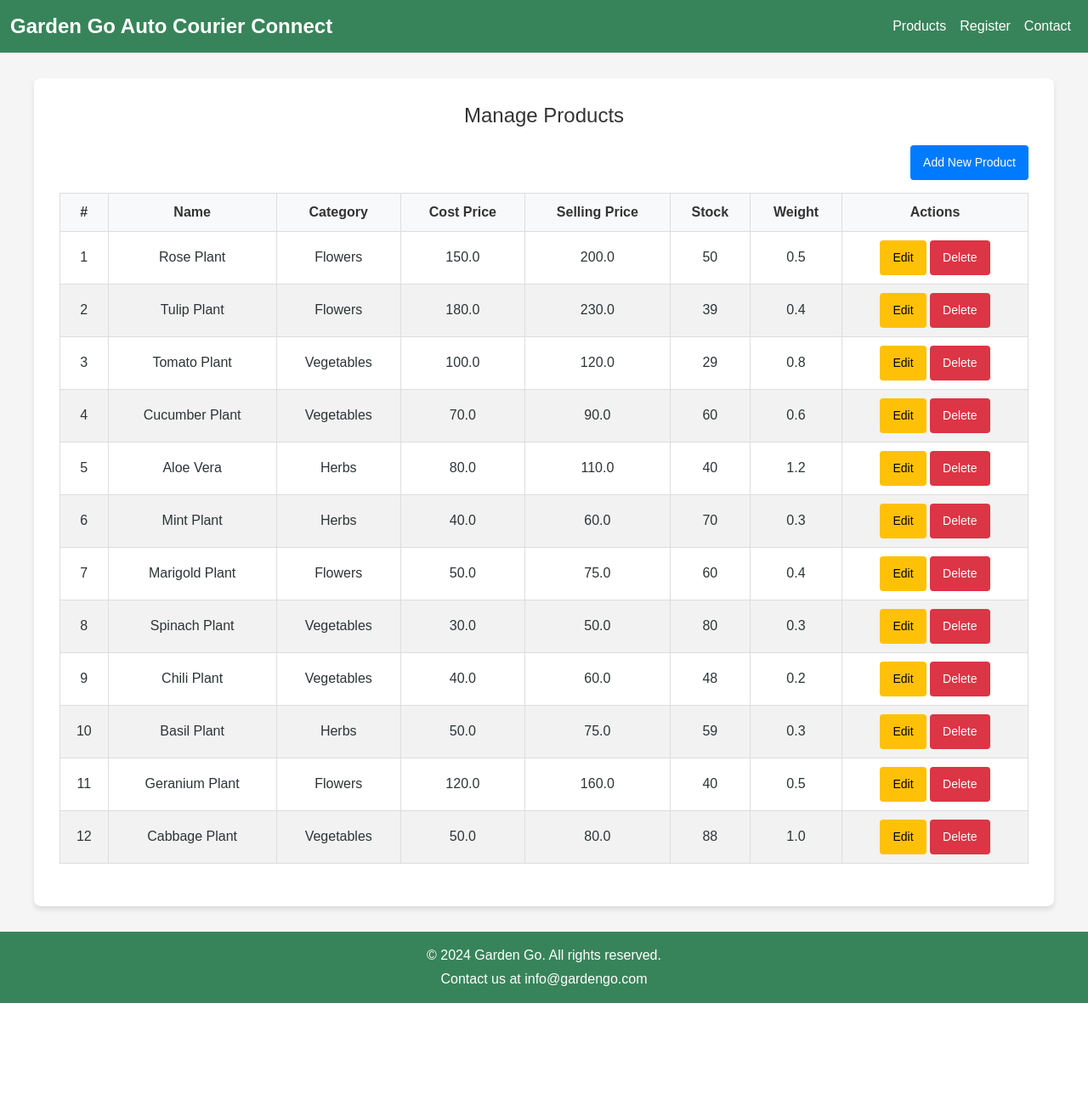
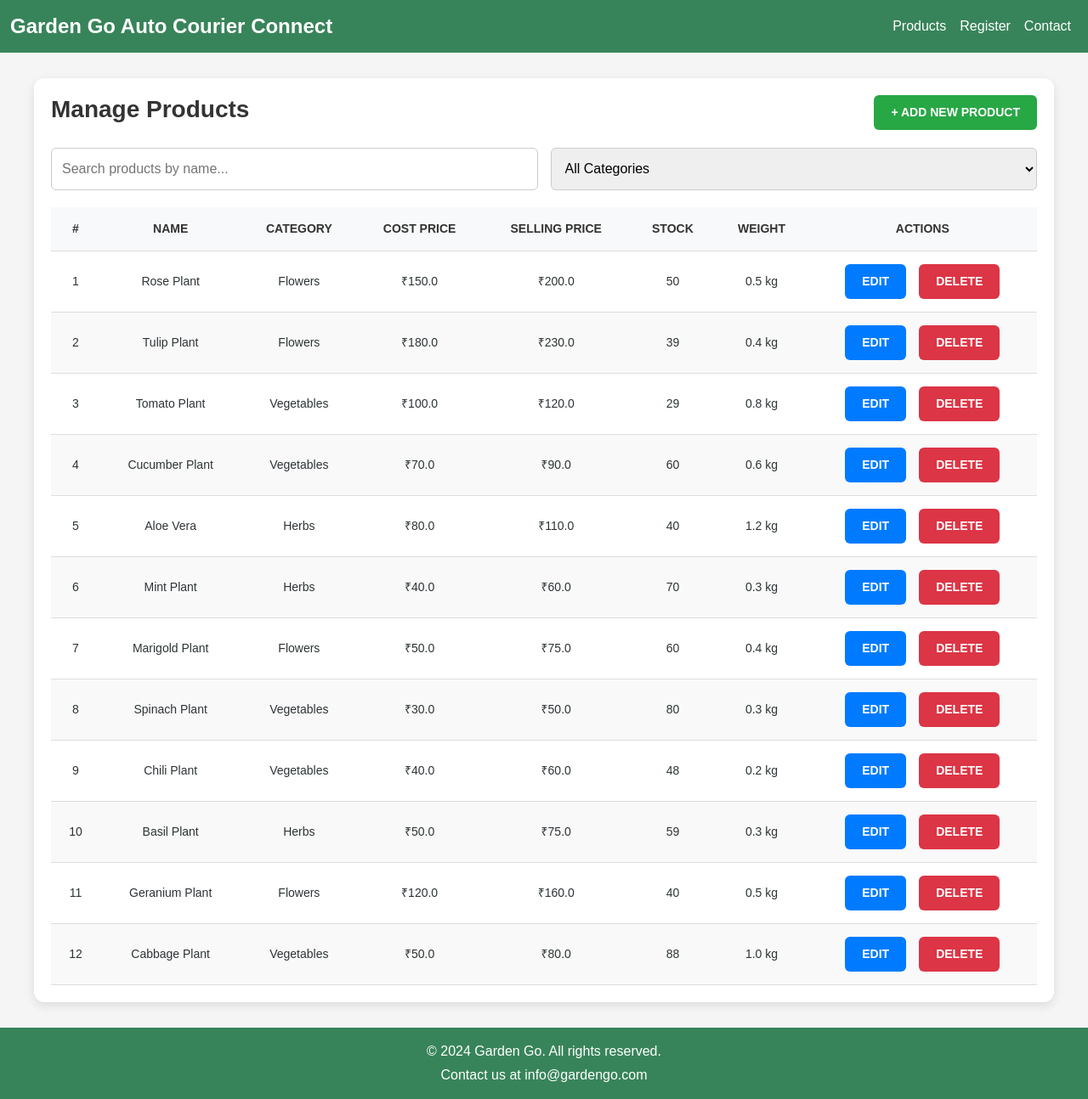
Before and after one commit to Minhaj-Tkc/Garden-Go-Auto-Courier-Connect, a Flask app: page /admin/products in a window 1280 px wide. Shown: the whole page at 85% size. Before the commit the page ends 1181 px from the top, so only its background shows below. Run offline with Flask 3, Linux system fonts and the light colour scheme; data comes from the database, SQL or seed files in the repository; both versions use the stored data as it was after the commit.

Commit message:
manage products page added

```diff
--- a/app/app.py
+++ b/app/app.py
@@ -3,7 +3,7 @@ from flask import Flask, abort, jsonify, render_template, redirect, url_for, fla
 from flask_sqlalchemy import SQLAlchemy
 from flask_login import LoginManager, login_user, logout_user, login_required, current_user
 from datetime import datetime, timedelta
-from models import db, User, Category, Product, Cart, CartItem, Order, OrderItem, Audit
+from models import db, User, Category, Product, Cart, CartItem, Order, OrderItem
 from forms import RegistrationForm, LoginForm, ProfileUpdateForm
 import os
 import requests
@@ -74,8 +74,7 @@ def login():
                 return redirect(url_for('dashboard'))
             else:
                 return redirect(url_for('dashboard'))
-
-        flash('Invalid email or password', 'danger')
+        flash('Invalid email or password', 'info')
     return render_template('login.html', form=form)
 
 
@@ -85,7 +84,7 @@ def update_profile(user_id):
     user = User.query.get_or_404(user_id)
 
     if user != current_user and not current_user.is_admin:
-        flash('You do not have permission to edit this profile.', 'danger')
+        flash('You do not have permission to edit this profile.', 'info')
         return redirect(url_for('home'))
 
     form = ProfileUpdateForm(obj=user)
@@ -117,7 +116,7 @@ def update_profile(user_id):
             return redirect(referrer or url_for('home'))
         except Exception as e:
             db.session.rollback()
-            flash(f'An error occurred: {e}', 'danger')
+            flash(f'An error occurred: {e}', 'info')
 
     return render_template('edit_profile.html', form=form, user=user, next=referrer)
 
@@ -336,7 +335,7 @@ def view_cart():
             country=current_user.country
         )
     except Exception as e:
-        flash("Shipping cost could not be calculated. Please check your details.", "danger")
+        flash("Shipping cost could not be calculated. Please check your details.", "info")
         total_shipping_cost = 0
 
     # Total price including shipping
@@ -467,7 +466,7 @@ def checkout():
     couriers = User.query.filter_by(role='Courier').all()
     print(couriers)
     if not couriers:
-        flash('No couriers are available at the moment. Please try again later.', 'danger')
+        flash('No couriers are available at the moment. Please try again later.', 'info')
         return redirect(url_for('view_cart'))
     assigned_courier = random.choice(couriers)
 
@@ -515,7 +514,7 @@ def checkout():
 def order_details(order_id):
     order = Order.query.get_or_404(order_id)
     if order.user_id != current_user.user_id:
-        flash('Unauthorized access to this order.', 'danger')
+        flash('Unauthorized access to this order.', 'info')
         return redirect(url_for('login'))
 
     return render_template('order_details.html', order=order)
@@ -534,7 +533,7 @@ def order_history():
 def order_status(order_id):
     order = Order.query.get_or_404(order_id)
     if order.user_id != current_user.user_id and current_user.role != "Admin":
-        flash("Unauthorized access", "danger")
+        flash("Unauthorized access", "info")
         return redirect(url_for("order_history"))
     return render_template("order_status.html", order=order)
 
--- a/app/static/css/admin/manage_products.css
+++ b/app/static/css/admin/manage_products.css
@@ -1,61 +1,80 @@
-/* General container styling */
+/* General Container Styling */
 .manage-products-container {
     max-width: 1200px;
     margin: 30px auto;
-    padding: 30px;
+    padding: 20px;
     background-color: #ffffff;
-    box-shadow: 0 4px 6px rgba(0, 0, 0, 0.1);
-    border-radius: 8px;
+    box-shadow: 0 4px 12px rgba(0, 0, 0, 0.1);
+    border-radius: 12px;
+    min-height: calc(100vh - 206px);
+}
+
+/* Header Section */
+.header {
+    display: flex;
+    justify-content: space-between;
+    align-items: center;
+    margin-bottom: 20px;
 }
 
 .page-title {
-    font-size: 24px;
-    margin-bottom: 20px;
+    font-size: 28px;
     color: #333;
-    text-align: center;
+    font-weight: bold;
 }
 
-.actions {
-    text-align: right;
-    margin-bottom: 15px;
+/* Buttons */
+.btn {
+    padding: 10px 20px;
+    font-size: 14px;
+    font-weight: bold;
+    text-transform: uppercase;
+    border: none;
+    border-radius: 6px;
+    cursor: pointer;
+    text-decoration: none;
+    color: #ffffff;
+    transition: background-color 0.3s ease;
 }
 
-.btn {
-    display: inline-block;
-    padding: 10px 15px;
-    font-size: 14px;
-    border: none;
-    border-radius: 4px;
-    text-decoration: none;
-    color: #ffffff;
-    cursor: pointer;
-    text-align: center;
+.btn-add {
+    background-color: #28a745;
 }
 
-.btn-primary {
-    background-color: #007bff;
-}
-
-.btn-primary:hover {
-    background-color: #0056b3;
+.btn-add:hover {
+    background-color: #218838;
 }
 
 .btn-edit {
-    background-color: #ffc107;
-    color: #000;
+    background-color: #007bff;
+    margin-right: 5px;
 }
 
 .btn-edit:hover {
-    background-color: #e0a800;
+    background-color: #0056b3;
 }
 
 .btn-delete {
     background-color: #dc3545;
-    color: #fff;
 }
 
 .btn-delete:hover {
     background-color: #c82333;
+}
+
+/* Search and Filter Section */
+.search-filter-section {
+    display: flex;
+    gap: 15px;
+    margin-bottom: 20px;
+}
+
+.search-bar, .filter-dropdown {
+    flex: 1;
+    padding: 12px;
+    font-size: 16px;
+    border: 1px solid #ccc;
+    border-radius: 6px;
 }
 
 /* Table Styling */
@@ -66,43 +85,52 @@
 .products-table {
     width: 100%;
     border-collapse: collapse;
-    margin-bottom: 20px;
+    border-spacing: 0;
+    font-size: 14px;
 }
 
 .products-table th,
 .products-table td {
-    border: 1px solid #ddd;
-    padding: 10px;
+    padding: 15px;
     text-align: center;
+    border-bottom: 1px solid #ddd;
 }
 
 .products-table th {
     background-color: #f8f9fa;
-    font-weight: bold;
     color: #333;
+    text-transform: uppercase;
 }
 
 .products-table tr:nth-child(even) {
-    background-color: #f2f2f2;
+    background-color: #f9f9f9;
 }
 
 .products-table tr:hover {
     background-color: #f1f1f1;
 }
 
+.actions-cell {
+    display: flex;
+    justify-content: center;
+    gap: 10px;
+}
+
 /* Responsive Design */
 @media (max-width: 768px) {
-    .page-title {
-        font-size: 20px;
+    .header {
+        flex-direction: column;
+        align-items: flex-start;
+        gap: 10px;
     }
 
-    .btn {
-        font-size: 12px;
-        padding: 8px 10px;
+    .search-bar, .filter-dropdown {
+        flex: 1;
+        margin-bottom: 10px;
     }
 
-    .products-table th,
-    .products-table td {
-        padding: 8px;
+    .products-table th, .products-table td {
+        padding: 10px;
+        font-size: 12px;
     }
 }
--- a/app/static/css/courier_dashboard.css
+++ b/app/static/css/courier_dashboard.css
@@ -1,5 +1,11 @@
 #courier-container {
     min-height: calc(100vh - 146px);
+}
+
+
+/* Custom margin for Toastr messages */
+#toast-container > .toast {
+  margin-top: 60px !important;
 }
 
 
--- a/app/static/js/courier_dashboard.js
+++ b/app/static/js/courier_dashboard.js
@@ -48,7 +48,7 @@ document.addEventListener('DOMContentLoaded', () => {
               // Reload the page after a successful update
               setTimeout(() => {
                 window.location.reload();
-              }, 1000); // Optional delay for user feedback
+              }, 2000); // Optional delay for user feedback
             } else {
               toastr.error('Failed to update order status.');
             }
--- a/app/templates/admin/admin_dashboard.html
+++ b/app/templates/admin/admin_dashboard.html
@@ -18,7 +18,7 @@
             </a>
         </div>
         <div class="card">
-            <a href="{{ url_for('admin.manage_products') }}">
+            <a href="{{ url_for('admin.list_products') }}">
                 <i class="fa fa-box"></i>
                 <h2>Manage Products</h2>
             </a>
--- a/app/templates/admin/manage_products.html
+++ b/app/templates/admin/manage_products.html
@@ -9,12 +9,34 @@
 
 {% block content %}
 <div class="manage-products-container">
-    <h1 class="page-title">Manage Products</h1>
-    <div class="actions">
-        <a href="{{ url_for('admin.add_product') }}" class="btn btn-primary">Add New Product</a>
+    <div class="header">
+        <h1 class="page-title">Manage Products</h1>
+        <a href="{{ url_for('admin.add_product') }}" class="btn btn-add">+ Add New Product</a>
     </div>
+
+    <!-- Search and Filter Section -->
+    <div class="search-filter-section">
+        <input
+          type="text"
+          class="search-bar"
+          placeholder="Search products by name..."
+          onkeyup="filterProducts()"
+          id="searchInput"
+        />
+
+        <select
+          class="filter-dropdown"
+          id="categoryFilter"
+          onchange="filterProducts()">
+            <option value="">All Categories</option>
+            {% for category in categories %}
+            <option value="{{ category.category_name }}">{{ category.category_name }}</option>
+            {% endfor %}
+        </select>
+    </div>
+
     <div class="table-container">
-        <table class="products-table">
+        <table class="products-table" id="productsTable">
             <thead>
                 <tr>
                     <th>#</th>
@@ -33,16 +55,15 @@
                     <td>{{ product.product_id }}</td>
                     <td>{{ product.name }}</td>
                     <td>{{ product.category.category_name if product.category else 'N/A' }}</td>
-                    <td>{{ product.cost_price }}</td>
-                    <td>{{ product.selling_price }}</td>
+                    <td>₹{{ product.cost_price }}</td>
+                    <td>₹{{ product.selling_price }}</td>
                     <td>{{ product.stock_quantity }}</td>
-                    <td>{{ product.product_weight }}</td>
-                    <td>
+                    <td>{{ product.product_weight }} kg</td>
+                    <td class="actions-cell">
                         <a href="{{ url_for('admin.edit_product', product_id=product.product_id) }}" class="btn btn-edit">Edit</a>
                         <form
                           method="POST"
                           action="{{ url_for('admin.delete_product', product_id=product.product_id) }}"
-                          style="display: inline-block;"
                           onsubmit="return confirm('Are you sure you want to delete this product?');"
                         >
                             <button type="submit" class="btn btn-delete">Delete</button>
@@ -54,4 +75,24 @@
         </table>
     </div>
 </div>
+
+<script>
+    function filterProducts() {
+        const searchInput = document.getElementById('searchInput').value.toLowerCase();
+        const categoryFilter = document.getElementById('categoryFilter').value;
+        const table = document.getElementById('productsTable');
+        const rows = table.getElementsByTagName('tr');
+
+        for (let i = 1; i < rows.length; i++) {
+            const cells = rows[i].getElementsByTagName('td');
+            const productName = cells[1].textContent.toLowerCase();
+            const productCategory = cells[2].textContent;
+
+            const matchesSearch = !searchInput || productName.includes(searchInput);
+            const matchesCategory = !categoryFilter || productCategory === categoryFilter;
+
+            rows[i].style.display = matchesSearch && matchesCategory ? '' : 'none';
+        }
+    }
+</script>
 {% endblock %}
```
Also changed, not shown: app/admin.py (+96 -30 lines), app/models.py (+10 -10 lines), app/static/css/admin/add_product.css (added, +73 -0 lines), app/templates/admin/add_edit_product.html (added, +92 -0 lines), app/instanceold/garden_go.db.
